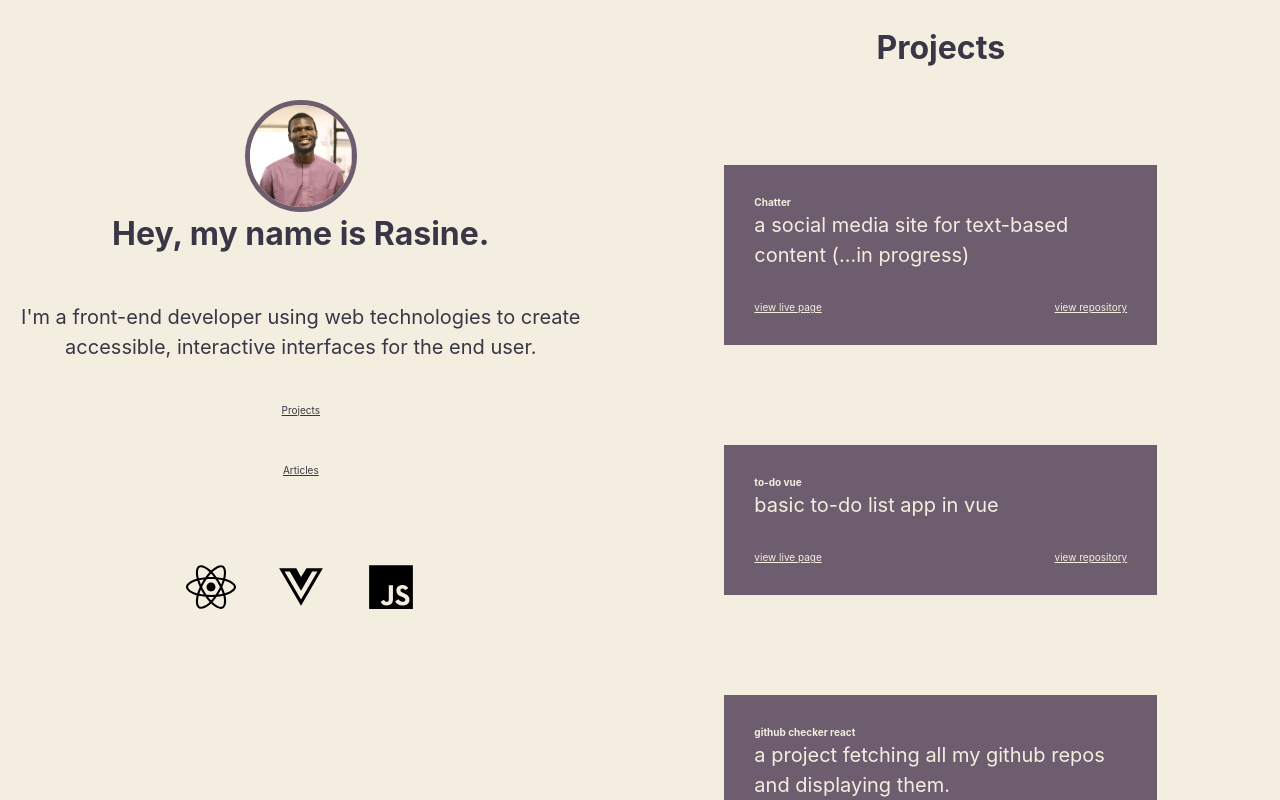
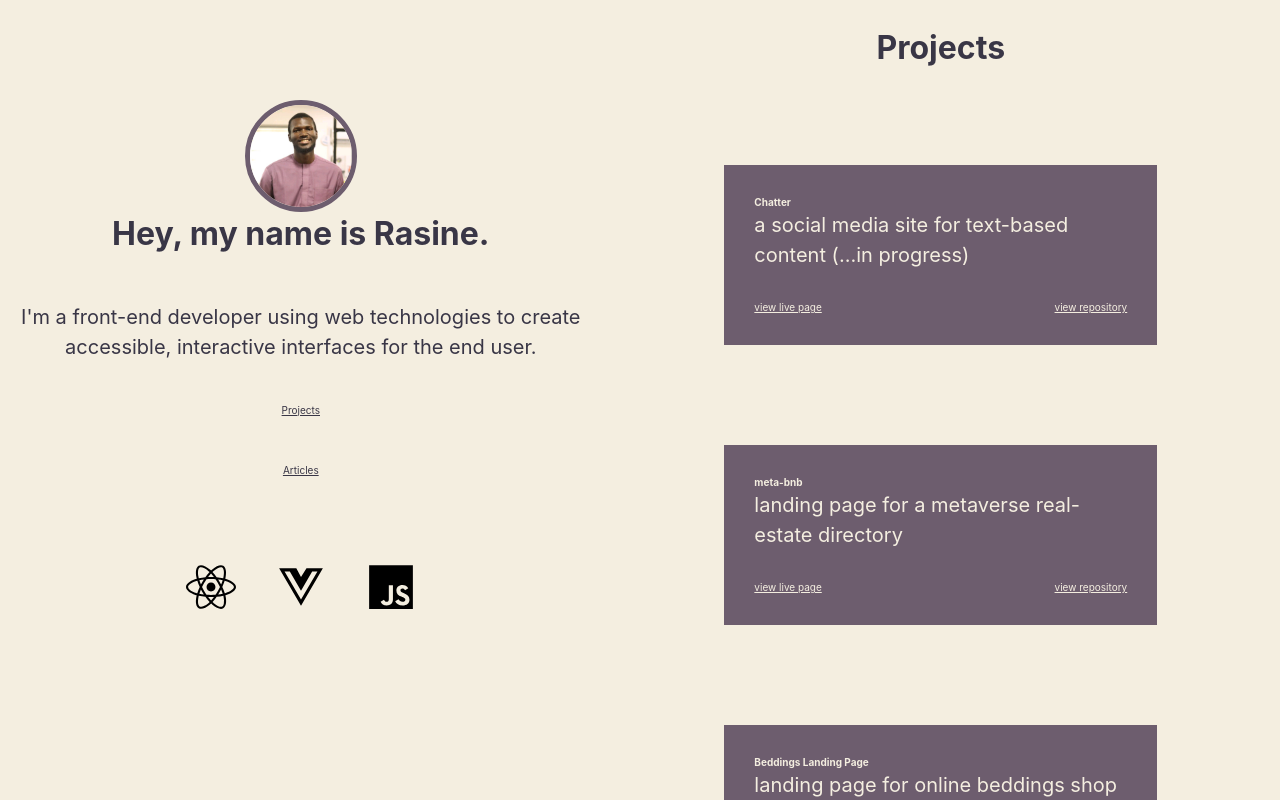
Before and after one commit to eyesaidyo/rasine-portfolio, a React (Vite) app: page / in a window 1280 px wide. Built offline with nearby package versions, Linux system fonts and the light colour scheme.

Commit message:
beddings

```diff
--- a/src/components/Projects/Projects.jsx
+++ b/src/components/Projects/Projects.jsx
@@ -7,22 +7,21 @@ const Projects = () => {
     <MainProjectsWrapper>
       <h1>Projects</h1>
       <ProjectItem title={'Chatter'} summary='a social media site for text-based content (...in progress)' repo='https://github.com/eyesaidyo/rasine-chatter' live='https://rasine-chatter.netlify.app/' />
-      <ProjectItem title={'to-do vue'}
+      {/* <ProjectItem title={'to-do vue'}
         summary='basic to-do list app in vue'
         repo='https://github.com/eyesaidyo/todo-vue'
         live='https://rasine-todo-vue.netlify.app/'
 
-      />
-      <ProjectItem title={'github checker react'} summary='a project fetching all my github repos and displaying them.' repo={'https://github.com/eyesaidyo/my-repos-2'} live='https://eyesaidyo.netlify.app/' />
+      /> */}
+      {/* <ProjectItem title={'github checker react'} summary='a project fetching all my github repos and displaying them.' repo={'https://github.com/eyesaidyo/my-repos-2'} live='https://eyesaidyo.netlify.app/' /> */}
       <ProjectItem title={'meta-bnb'} summary='landing page for a metaverse real-estate directory'
         repo='https://github.com/eyesaidyo/metabnb' live='https://rajon-stage3.netlify.app/'
       />
 
-      <ProjectItem title={'github checker vue'} summary='a project fetching all my github repos done in vue js' repo='https://github.com/eyesaidyo/alt-school-exam-vue' live='https://rasine-vue.netlify.app/' />
-      <ProjectItem title={'to-do vue'}
-        summary='basic to-do list app in vue'
-        repo='https://github.com/eyesaidyo/todo-vue'
-        live='https://rasine-todo-vue.netlify.app/'
+      <ProjectItem title={'Beddings Landing Page'}
+        summary='landing page for online beddings shop'
+        repo='https://github.com/eyesaidyo/stage2'
+        live='https://hng2-rasine.netlify.app/'
 
       />
       <ProjectsPageIntroWrap>
```
